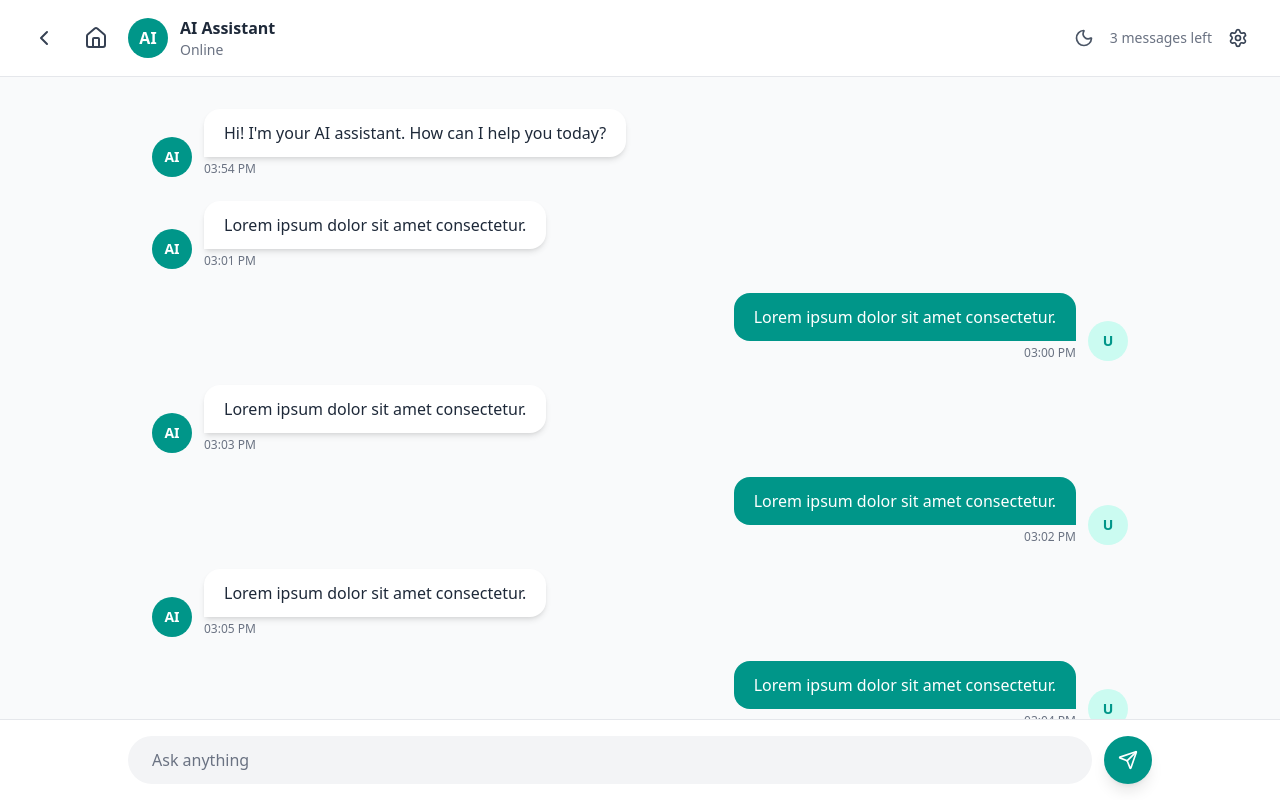
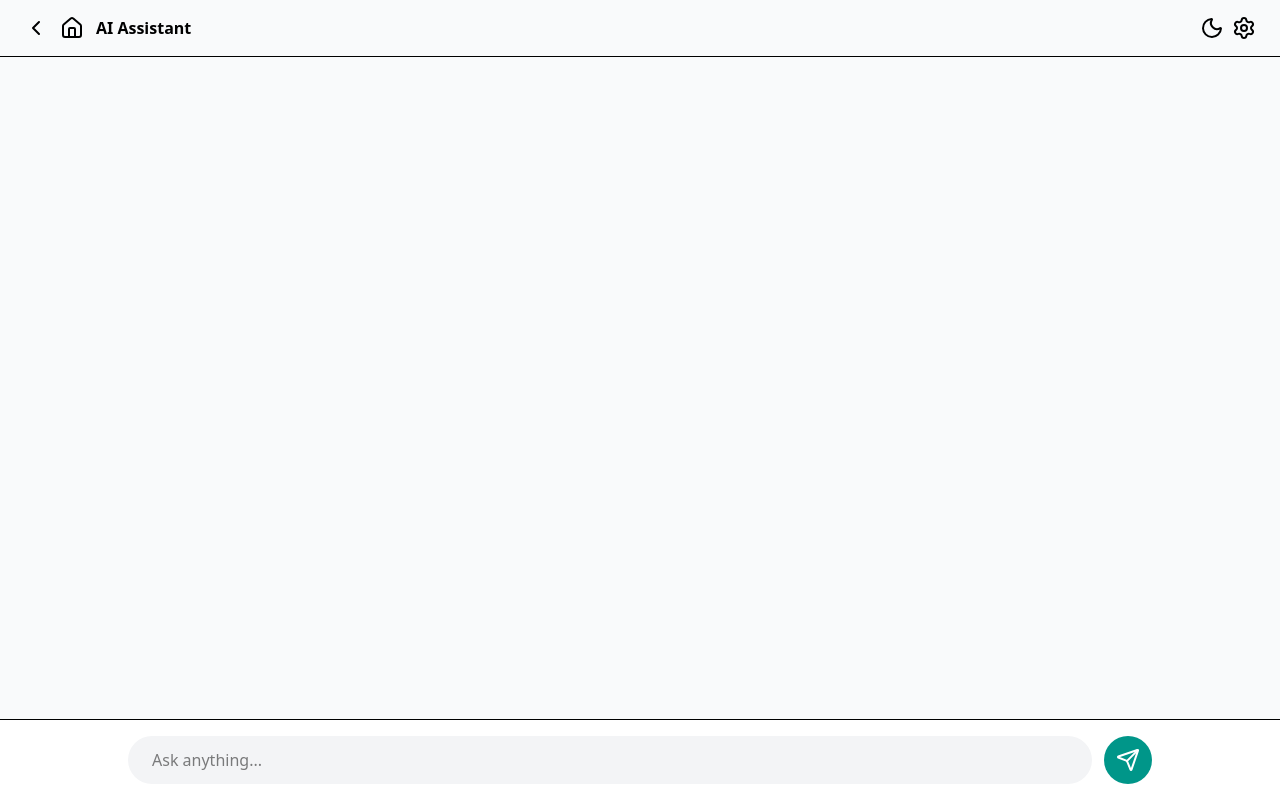
Before and after one commit to YaraThabet/Homesta-2, a React (Vite) app: page /ai-chat in a window 1280 px wide. Both pictures are taken after a click on the button "Start Chat". Built offline with nearby package versions, Linux system fonts and the light colour scheme.

Commit message:
Resolve merge conflicts

```diff
--- a/src/pages/chatai/AIChatApp.jsx
+++ b/src/pages/chatai/AIChatApp.jsx
@@ -1,12 +1,14 @@
 import React, { useState } from "react";
 import { useNavigate } from "react-router-dom";
 import { Send, Moon, Sun, ChevronLeft, Home, Settings } from "lucide-react";
+import axios from "axios";
+
+/* ================= Landing Page ================= */
 
 const LandingPage = ({ onStartChat }) => {
   const navigate = useNavigate();
   return (
     <div className="min-h-screen relative overflow-hidden">
-      {/* Background Image - The robot hand with circles - Positioned slightly below center */}
       <div
         className="absolute inset-0 bg-cover"
         style={{
@@ -14,14 +16,10 @@ const LandingPage = ({ onStartChat }) => {
           backgroundPosition: "50% 65%",
         }}
       />
-
-      {/* Light overlay for better text readability */}
       <div className="absolute inset-0 bg-white/10" />
 
-      {/* Content */}
       <div className="relative z-10 min-h-screen flex items-center justify-center p-8">
         <div className="max-w-4xl w-full">
-          {/* Small Astronaut Image - Positioned on the right */}
           <div className="absolute top-20 right-8 md:right-20">
             <img
               src="/img/chatai2.png"
@@ -30,129 +28,45 @@ const LandingPage = ({ onStartChat }) => {
             />
           </div>
 
-          {/* Navigation Buttons */}
           <div className="absolute top-8 left-8 flex gap-4 z-20">
             <button
-              onClick={() => navigate('/')}
-              className="bg-white/10 backdrop-blur-md p-3 rounded-full hover:bg-white/20 transition-all text-white border border-white/20"
-              title="Go Home"
+              onClick={() => navigate("/")}
+              className="bg-white/10 p-3 rounded-full text-white"
             >
               <Home size={24} />
             </button>
             <button
-              onClick={() => navigate('/chatai')}
-              className="bg-white/10 backdrop-blur-md p-3 rounded-full hover:bg-white/20 transition-all text-white border border-white/20"
-              title="Settings"
+              onClick={() => navigate("/chatai")}
+              className="bg-white/10 p-3 rounded-full text-white"
             >
               <Settings size={24} />
             </button>
           </div>
 
-          {/* Header */}
           <div className="text-center mb-12 mt-32 md:mt-20">
-            <div className="inline-flex items-center gap-3 mb-6">
-              <div className="w-12 h-12 bg-teal-600 rounded-full flex items-center justify-center shadow-lg">
-                <span className="text-white text-xl font-bold">C</span>
-              </div>
-            </div>
-            <h1 className="text-5xl font-bold text-white mb-4 drop-shadow-lg">
+            <h1 className="text-5xl font-bold text-white mb-4">
               Your AI Assistant
             </h1>
-            <p className="text-xl text-white/90 mb-8 drop-shadow">
+            <p className="text-xl text-white/90">
               Experience Smart & Secure AI chat
             </p>
           </div>
 
-          {/* Feature Cards */}
-          <div className="grid grid-cols-1 md:grid-cols-3 gap-4 mb-8">
-            <div className="bg-white/90 backdrop-blur-sm rounded-2xl p-6 shadow-xl hover:shadow-2xl transition-shadow">
-              <div className="w-10 h-10 bg-teal-100 rounded-lg flex items-center justify-center mb-3">
-                <svg
-                  className="w-6 h-6 text-teal-600"
-                  fill="none"
-                  stroke="currentColor"
-                  viewBox="0 0 24 24"
-                >
-                  <path
-                    strokeLinecap="round"
-                    strokeLinejoin="round"
-                    strokeWidth={2}
-                    d="M8 10h.01M12 10h.01M16 10h.01M9 16H5a2 2 0 01-2-2V6a2 2 0 012-2h14a2 2 0 012 2v8a2 2 0 01-2 2h-5l-5 5v-5z"
-                  />
-                </svg>
-              </div>
-              <h3 className="font-semibold text-gray-800 mb-2">
-                Start Conversations
-              </h3>
-              <p className="text-sm text-gray-600">
-                Natural and intuitive chat experience
-              </p>
-            </div>
-
-            <div className="bg-white/90 backdrop-blur-sm rounded-2xl p-6 shadow-xl hover:shadow-2xl transition-shadow">
-              <div className="w-10 h-10 bg-teal-100 rounded-lg flex items-center justify-center mb-3">
-                <svg
-                  className="w-6 h-6 text-teal-600"
-                  fill="none"
-                  stroke="currentColor"
-                  viewBox="0 0 24 24"
-                >
-                  <path
-                    strokeLinecap="round"
-                    strokeLinejoin="round"
-                    strokeWidth={2}
-                    d="M13 10V3L4 14h7v7l9-11h-7z"
-                  />
-                </svg>
-              </div>
-              <h3 className="font-semibold text-gray-800 mb-2">
-                Instant Responses
-              </h3>
-              <p className="text-sm text-gray-600">Get answers in real-time</p>
-            </div>
-
-            <div className="bg-white/90 backdrop-blur-sm rounded-2xl p-6 shadow-xl hover:shadow-2xl transition-shadow">
-              <div className="w-10 h-10 bg-teal-100 rounded-lg flex items-center justify-center mb-3">
-                <svg
-                  className="w-6 h-6 text-teal-600"
-                  fill="none"
-                  stroke="currentColor"
-                  viewBox="0 0 24 24"
-                >
-                  <path
-                    strokeLinecap="round"
-                    strokeLinejoin="round"
-                    strokeWidth={2}
-                    d="M12 15v2m-6 4h12a2 2 0 002-2v-6a2 2 0 00-2-2H6a2 2 0 00-2 2v6a2 2 0 002 2zm10-10V7a4 4 0 00-8 0v4h8z"
-                  />
-                </svg>
-              </div>
-              <h3 className="font-semibold text-gray-800 mb-2">
-                Secure & Private
-              </h3>
-              <p className="text-sm text-gray-600">Your data is protected</p>
-            </div>
-          </div>
-
-          {/* CTA Button */}
           <div className="text-center">
             <button
               onClick={onStartChat}
-              className="bg-teal-600 hover:bg-teal-700 text-white px-8 py-4 rounded-full font-semibold text-lg shadow-xl hover:shadow-2xl transition-all duration-300 transform hover:scale-105"
+              className="bg-teal-600 text-white px-8 py-4 rounded-full text-lg"
             >
               Start Chat
             </button>
-          </div>
-
-          {/* Greeting Badge */}
-          <div className="absolute top-8 left-8 bg-teal-700/90 backdrop-blur-sm text-white px-6 py-3 rounded-full shadow-lg z-20">
-            Hi! I will help you
           </div>
         </div>
       </div>
     </div>
   );
 };
+
+/* ================= Chat Page ================= */
 
 const ChatPage = ({
   messages,
@@ -162,146 +76,69 @@ const ChatPage = ({
   isDarkMode,
   setIsDarkMode,
   onBackToLanding,
+  isSending,
 }) => {
   const navigate = useNavigate();
 
   return (
-    <div
-      className={`min-h-screen ${isDarkMode ? "bg-gray-900" : "bg-gray-50"} transition-colors duration-300`}
-    >
-      {/* Header */}
-      <div
-        className={`${isDarkMode ? "bg-gray-800 border-gray-700" : "bg-white border-gray-200"} border-b px-6 py-4 flex items-center justify-between`}
-      >
+    <div className={`min-h-screen ${isDarkMode ? "bg-gray-900" : "bg-gray-50"}`}>
+      <div className="border-b px-6 py-4 flex justify-between items-center">
         <div className="flex items-center gap-3">
-          <button
-            onClick={onBackToLanding}
-            className={`${isDarkMode ? "hover:bg-gray-700" : "hover:bg-gray-100"} p-2 rounded-full transition-colors`}
-          >
-            <ChevronLeft
-              className={isDarkMode ? "text-gray-300" : "text-gray-700"}
-              size={24}
-            />
+          <button onClick={onBackToLanding}>
+            <ChevronLeft />
           </button>
-          <button
-            onClick={() => navigate('/')}
-            className={`${isDarkMode ? "hover:bg-gray-700" : "hover:bg-gray-100"} p-2 rounded-full transition-colors`}
-            title="Home"
-          >
-            <Home
-              className={isDarkMode ? "text-gray-300" : "text-gray-700"}
-              size={24}
-            />
+          <button onClick={() => navigate("/")}>
+            <Home />
           </button>
+          <span className="font-bold">AI Assistant</span>
+        </div>
 
-          <div className="w-10 h-10 bg-teal-600 rounded-full flex items-center justify-center">
-            <span className="text-white font-bold">AI</span>
-          </div>
-          <div>
-            <h2
-              className={`font-semibold ${isDarkMode ? "text-white" : "text-gray-800"}`}
-            >
-              AI Assistant
-            </h2>
-            <p
-              className={`text-sm ${isDarkMode ? "text-gray-400" : "text-gray-500"}`}
-            >
-              Online
-            </p>
-          </div>
-        </div>
-        <div className="flex items-center gap-2">
-          <button
-            onClick={() => setIsDarkMode(!isDarkMode)}
-            className={`p-2 rounded-full ${isDarkMode ? "hover:bg-gray-700" : "hover:bg-gray-100"} transition-colors`}
-          >
-            {isDarkMode ? (
-              <Sun className="text-yellow-400" size={20} />
-            ) : (
-              <Moon className="text-gray-600" size={20} />
-            )}
+        <div className="flex gap-2">
+          <button onClick={() => setIsDarkMode(!isDarkMode)}>
+            {isDarkMode ? <Sun /> : <Moon />}
           </button>
-          <span
-            className={`text-sm ${isDarkMode ? "text-gray-400" : "text-gray-500"}`}
-          >
-            3 messages left
-          </span>
-
-          <button
-            onClick={() => navigate('/chatai')}
-            className={`p-2 rounded-full ${isDarkMode ? "hover:bg-gray-700" : "hover:bg-gray-100"} transition-colors`}
-            title="Settings"
-          >
-            <Settings className={isDarkMode ? "text-gray-300" : "text-gray-700"} size={20} />
+          <button onClick={() => navigate("/chatai")}>
+            <Settings />
           </button>
         </div>
       </div>
 
-      {/* Chat Messages */}
       <div className="max-w-5xl mx-auto px-6 py-8 space-y-6 mb-24">
-        {messages.map((message) => (
+        {messages.map((m) => (
           <div
-            key={message.id}
-            className={`flex ${message.sender === "user" ? "justify-end" : "justify-start"
-              } items-end gap-3`}
+            key={m.id}
+            className={`flex ${m.sender === "user" ? "justify-end" : "justify-start"
+              }`}
           >
-            {message.sender === "bot" && (
-              <div className="w-10 h-10 bg-teal-600 rounded-full flex items-center justify-center flex-shrink-0">
-                <span className="text-white text-sm font-bold">AI</span>
-              </div>
-            )}
             <div
-              className={`flex flex-col ${message.sender === "user" ? "items-end" : "items-start"
+              className={`px-5 py-3 rounded-2xl max-w-md ${m.sender === "user"
+                  ? "bg-teal-600 text-white"
+                  : "bg-white text-gray-800 shadow"
                 }`}
             >
-              <div
-                className={`max-w-md px-5 py-3 rounded-2xl ${message.sender === "user"
-                    ? "bg-teal-600 text-white rounded-br-none"
-                    : isDarkMode
-                      ? "bg-gray-800 text-white rounded-bl-none"
-                      : "bg-white text-gray-800 rounded-bl-none shadow-md"
-                  }`}
-              >
-                {message.text}
-              </div>
-              <span
-                className={`text-xs mt-1 ${isDarkMode ? "text-gray-500" : "text-gray-500"
-                  }`}
-              >
-                {message.time}
-              </span>
+              {m.text}
+              <div className="text-xs opacity-60 mt-1">{m.time}</div>
             </div>
-            {message.sender === "user" && (
-              <div className="w-10 h-10 bg-teal-100 rounded-full flex items-center justify-center flex-shrink-0">
-                <span className="text-teal-600 text-sm font-bold">U</span>
-              </div>
-            )}
           </div>
         ))}
       </div>
 
-      {/* Input Area */}
-      <div
-        className={`fixed bottom-0 left-0 right-0 ${isDarkMode ? "bg-gray-800 border-gray-700" : "bg-white border-gray-200"
-          } border-t px-6 py-4`}
-      >
-        <div className="max-w-5xl mx-auto flex items-center gap-3">
+      <div className="fixed bottom-0 left-0 right-0 border-t px-6 py-4 bg-white">
+        <div className="max-w-5xl mx-auto flex gap-3">
           <input
-            type="text"
             value={inputMessage}
+            disabled={isSending}
             onChange={(e) => setInputMessage(e.target.value)}
-            onKeyPress={(e) => e.key === "Enter" && handleSendMessage()}
-            placeholder="Ask anything"
-            className={`flex-1 px-6 py-3 rounded-full ${isDarkMode
-                ? "bg-gray-700 text-white placeholder-gray-400"
-                : "bg-gray-100 text-gray-800 placeholder-gray-500"
-              } focus:outline-none focus:ring-2 focus:ring-teal-500`}
+            onKeyDown={(e) => e.key === "Enter" && handleSendMessage()}
+            className="flex-1 px-6 py-3 rounded-full bg-gray-100"
+            placeholder="Ask anything..."
           />
           <button
+            disabled={isSending}
             onClick={handleSendMessage}
-            className="w-12 h-12 bg-teal-600 hover:bg-teal-700 rounded-full flex items-center justify-center transition-colors shadow-lg"
+            className="w-12 h-12 bg-teal-600 rounded-full flex items-center justify-center"
           >
-            <Send className="text-white" size={20} />
+            <Send className="text-white" />
           </button>
         </div>
       </div>
@@ -309,68 +146,64 @@ const ChatPage = ({
   );
 };
 
+/* ================= Main App ================= */
+
 const AIChatApp = () => {
   const [currentPage, setCurrentPage] = useState("landing");
-  const [messages, setMessages] = useState([
-    {
-      id: 1,
-      text: "Hi! I'm your AI assistant. How can I help you today?",
-      sender: "bot",
-      time: "03:54 PM",
-    },
-    {
-      id: 2,
-      text: "Lorem ipsum dolor sit amet consectetur.",
-      sender: "bot",
-      time: "03:01 PM",
-    },
-    {
-      id: 3,
-      text: "Lorem ipsum dolor sit amet consectetur.",
-      sender: "user",
-      time: "03:00 PM",
-    },
-    {
-      id: 4,
-      text: "Lorem ipsum dolor sit amet consectetur.",
-      sender: "bot",
-      time: "03:03 PM",
-    },
-    {
-      id: 5,
-      text: "Lorem ipsum dolor sit amet consectetur.",
-      sender: "user",
-      time: "03:02 PM",
-    },
-    {
-      id: 6,
-      text: "Lorem ipsum dolor sit amet consectetur.",
-      sender: "bot",
-      time: "03:05 PM",
-    },
-    {
-      id: 7,
-      text: "Lorem ipsum dolor sit amet consectetur.",
-      sender: "user",
-      time: "03:04 PM",
-    },
-  ]);
+  const [messages, setMessages] = useState([]);
   const [inputMessage, setInputMessage] = useState("");
   const [isDarkMode, setIsDarkMode] = useState(false);
+  const [isSending, setIsSending] = useState(false);
 
-  const handleSendMessage = () => {
-    if (inputMessage.trim()) {
-      const newMessage = {
-        id: messages.length + 1,
-        text: inputMessage,
-        sender: "user",
-        time: new Date().toLocaleTimeString("en-US", {
-          hour: "2-digit",
-          minute: "2-digit",
-        }),
-      };
-      setMessages([...messages, newMessage]);
-      setInputMessage("");
+  const handleSendMessage = async () => {
+    if (!inputMessage.trim() || isSending) return;
+
+    const userText = inputMessage;
+    setInputMessage("");
+    setIsSending(true);
+
+    const time = new Date().toLocaleTimeString("en-US", {
+      hour: "2-digit",
+      minute: "2-digit",
+    });
+
+    const userMsg = {
+      id: crypto.randomUUID(),
+      text: userText,
+      sender: "user",
+      time,
+    };
+
+    const botId = crypto.randomUUID();
+    const botMsg = {
+      id: botId,
+      text: "...",
+      sender: "bot",
+      time,
+    };
+
+    setMessages((prev) => [...prev, userMsg, botMsg]);
+
+    try {
+      const resp = await axios.post(
+        "https://tasabehahmed-chatbot-bert.hf.space/chat",
+        null,
+        { params: { message: userText }, timeout: 15000 }
+      );
+
+      const reply = resp?.data?.answer || "لم يتم العثور على رد.";
+
+      setMessages((prev) =>
+        prev.map((m) => (m.id === botId ? { ...m, text: reply } : m))
+      );
+    } catch {
+      setMessages((prev) =>
+        prev.map((m) =>
+          m.id === botId ? { ...m, text: "حدث خطأ في الاتصال." } : m
+        )
+      );
+    } finally {
+      setIsSending(false);
     }
   };
 
@@ -385,6 +218,7 @@ const AIChatApp = () => {
       isDarkMode={isDarkMode}
       setIsDarkMode={setIsDarkMode}
       onBackToLanding={() => setCurrentPage("landing")}
+      isSending={isSending}
     />
   );
 };
```
Also changed, not shown: src/pages/account/Account.jsx (+66 -27 lines), src/pages/account/components/AccountSidebar.jsx (+5 -37 lines), src/pages/account/components/ProfileForm.jsx (+6 -6 lines).
